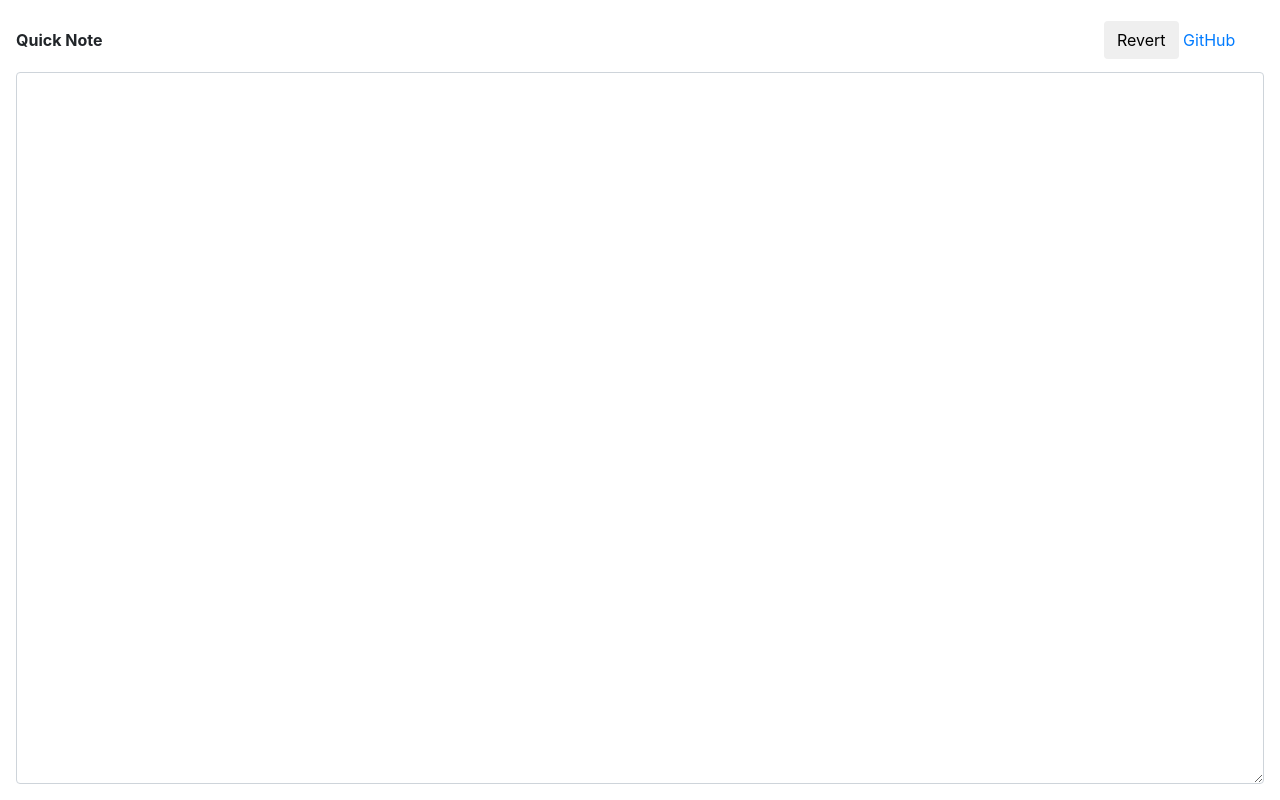
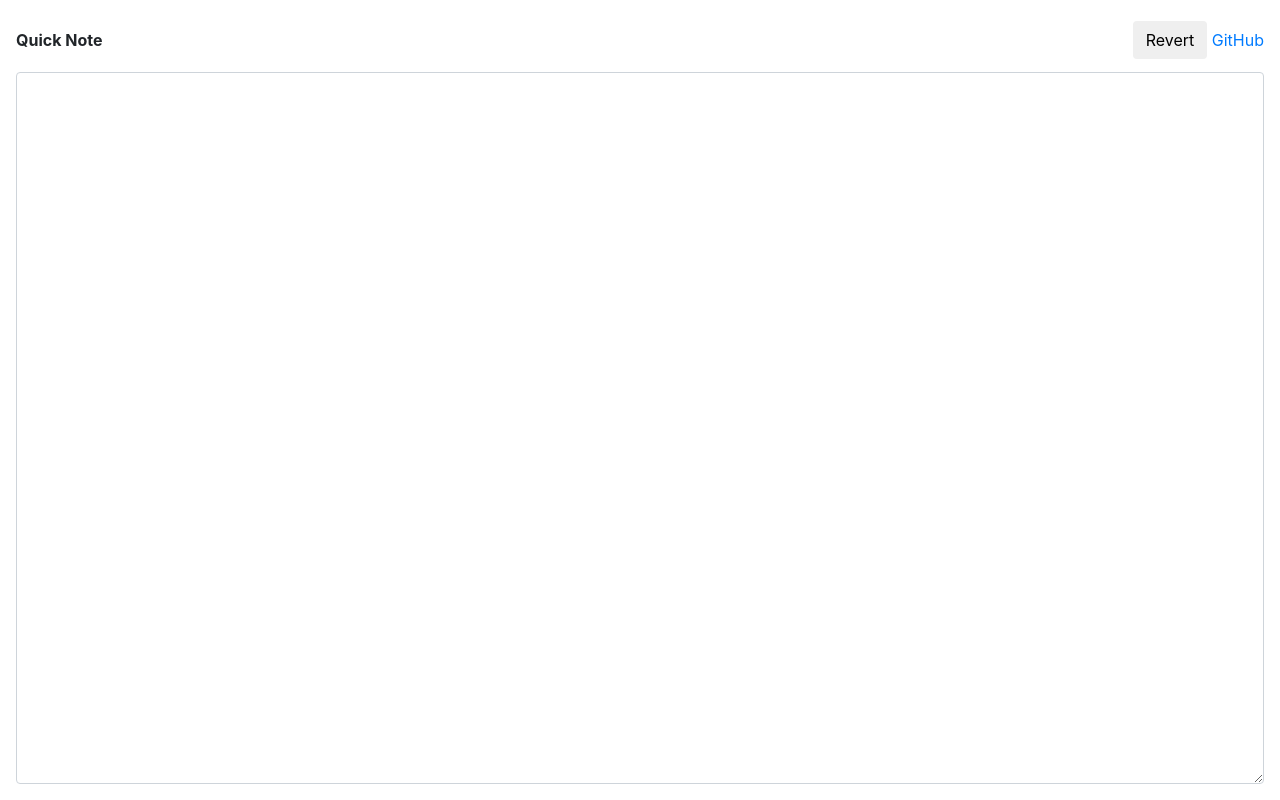
Before and after one commit to ginpei/quick-note-pwa, a website: page public/index.html in a window 1280 px wide. Drawn offline with nearby package versions, Linux system fonts and the light colour scheme.

Commit message:
put button at right top

```diff
--- a/public/css.css
+++ b/public/css.css
@@ -8,7 +8,7 @@ body {
   box-sizing: border-box;
   display: grid;
   grid-template-areas: "heading buttons" "textarea textarea";
-  grid-template-columns: auto 10rem;
+  grid-template-columns: auto auto;
   grid-template-rows: var(--header-height) auto;
   grid-gap: 0.5rem;
   height: 100%;
@@ -27,6 +27,7 @@ body {
 }
 .main-buttons {
   grid-area: buttons;
+  text-align: right;
 }
 .main-buttons .btn {
   vertical-align: baseline;
```
